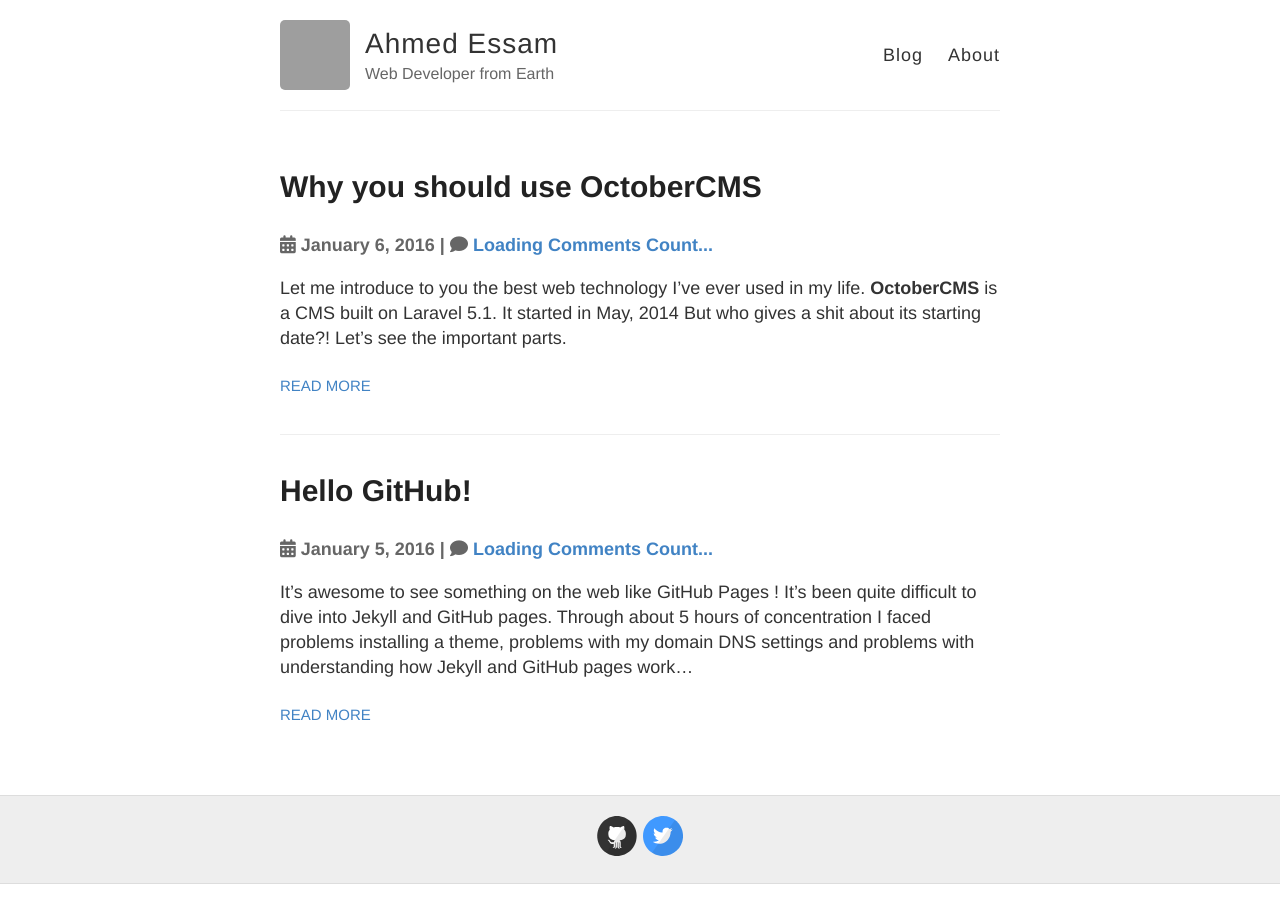
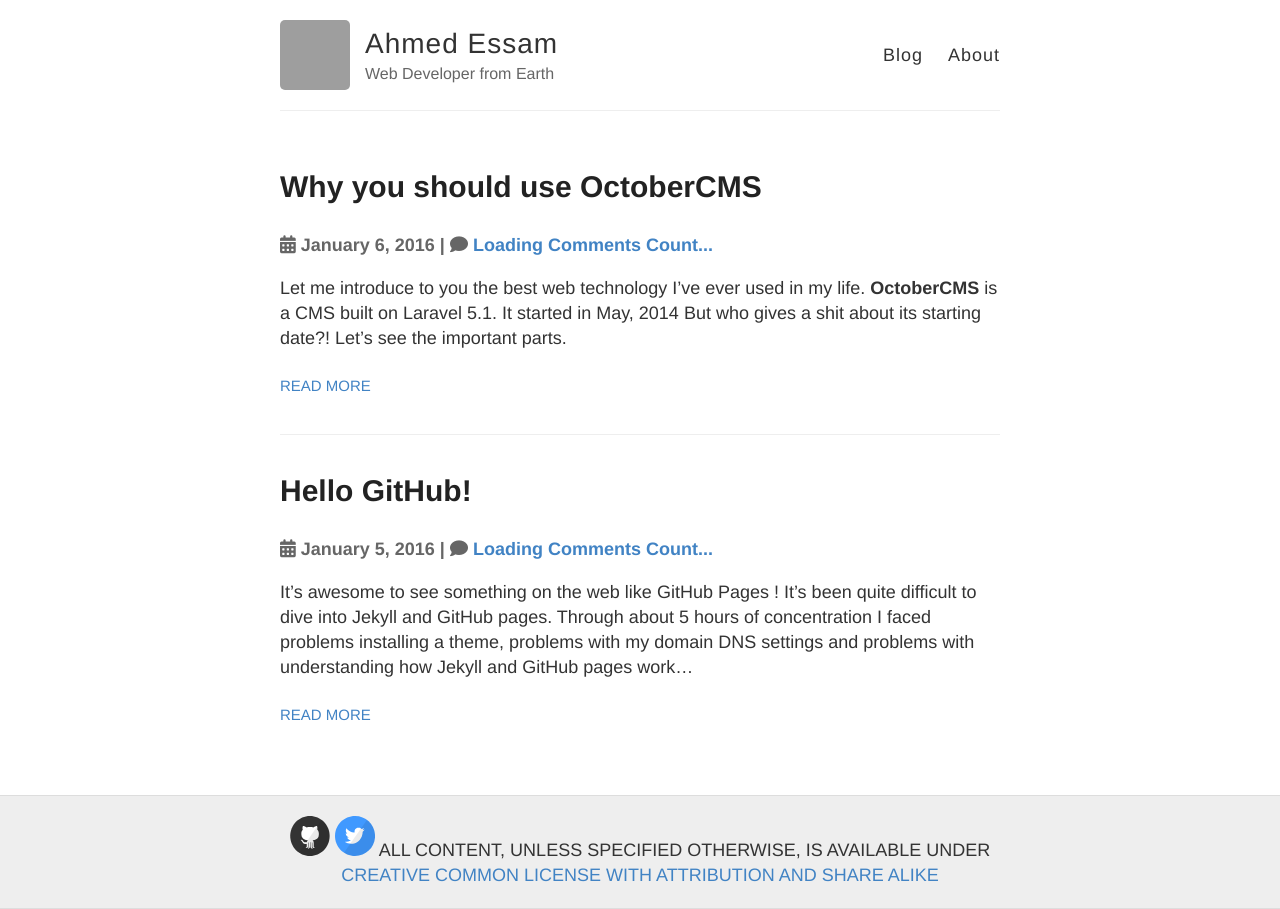
Before and after one commit to lilessam/lilessam.github.io, a Jekyll site: the page built from index.html, in a window 1280 px wide. Built offline with Jekyll 4.4.1, drawn with Linux system fonts in a browser that asks for light colours; nearby versions of some CDN libraries; the list of posts is cut into pages by our own code; comment, search, counter and statistics services are not loaded; grey boxes are pictures that could not be loaded.

Commit message:
-Add creative commons hint

```diff
--- a/_layouts/default.html
+++ b/_layouts/default.html
@@ -42,6 +42,7 @@
       <div class="container">
         <footer class="footer">
           {% include svg-icons.html %}
+          ALL CONTENT, UNLESS SPECIFIED OTHERWISE, IS AVAILABLE UNDER <a href="http://creativecommons.org/licenses/by-sa/4.0/">CREATIVE COMMON LICENSE WITH ATTRIBUTION AND SHARE ALIKE</a>
         </footer>
       </div>
     </div>
```
